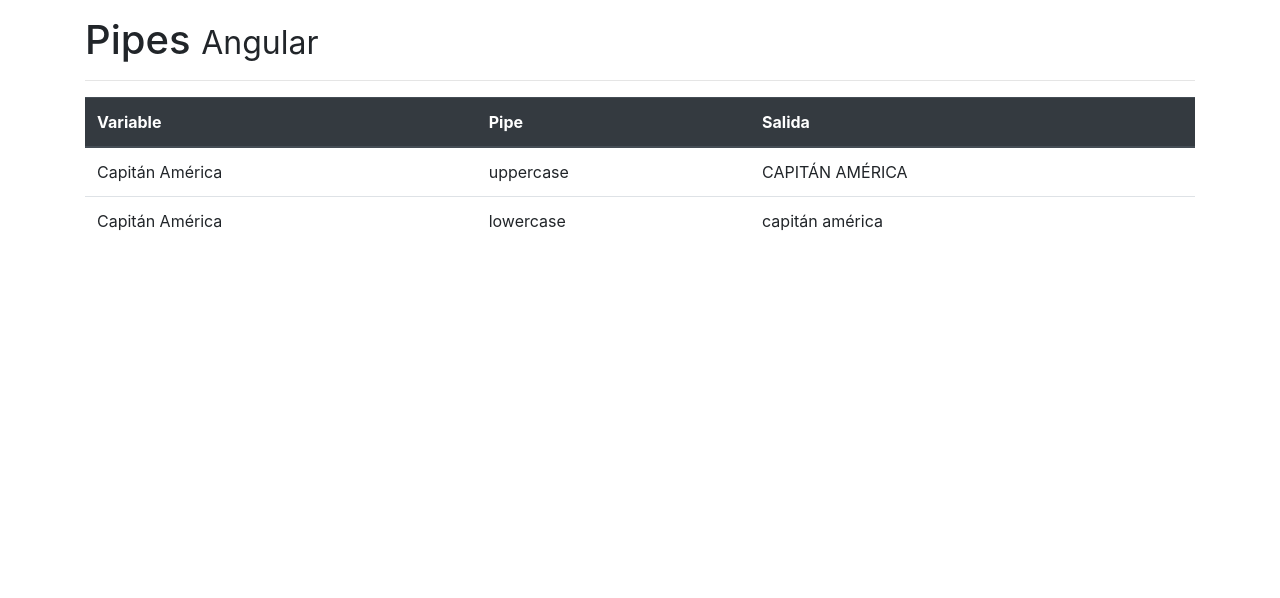
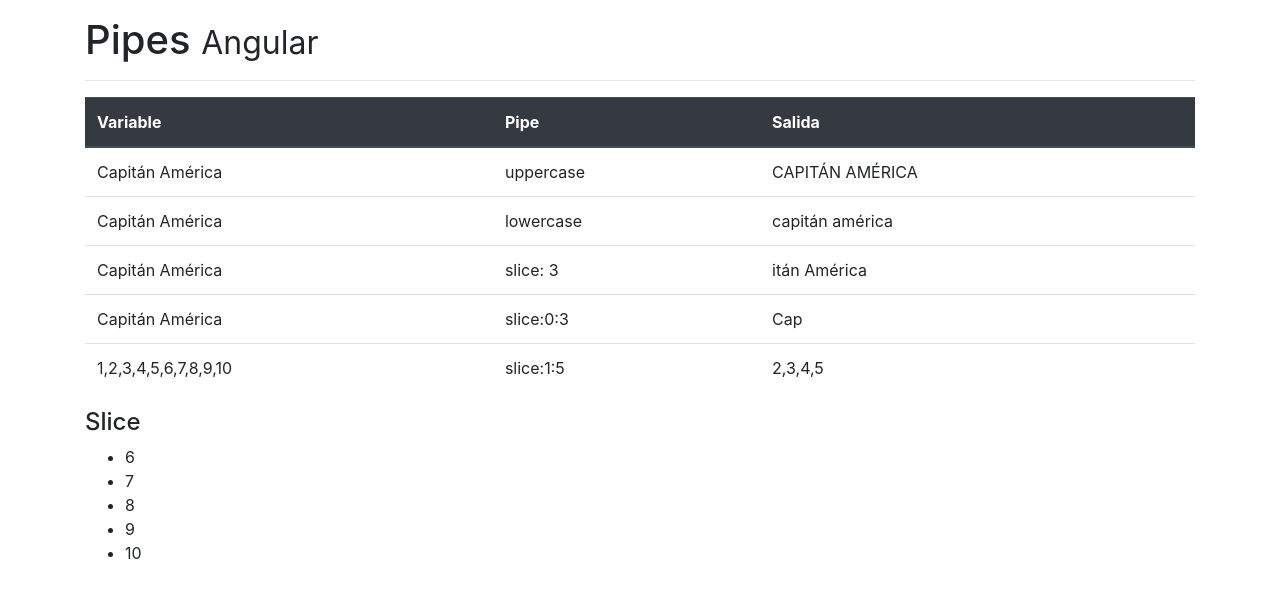
Before and after one commit to juanma77/spa-pipes, an Angular app: page / in a window 1280 px wide. Shown: the top 598 px of the page. Built offline with nearby package versions, Linux system fonts and the light colour scheme.

Commit message:
added slice pipe

```diff
--- a/src/app/app.component.html
+++ b/src/app/app.component.html
@@ -22,7 +22,30 @@
           <td>lowercase</td>
           <td>{{ nombre | lowercase }}</td>
         </tr>
+        <tr>
+          <!-- Corta las primeras 3 posiciones del nombre -->
+          <td>{{ nombre }}</td>
+          <td>slice: 3</td>
+          <td>{{ nombre | slice:3}}</td>
+        </tr>
+        <tr>
+          <!-- Mostrar de la posición adelante de cero hasta la tres-->
+          <td>{{ nombre }}</td>
+          <td>slice:0:3</td>
+          <td>{{ nombre | slice:0:3}}</td>
+        </tr>
+        <tr>
+          <!-- Mostrar de la posición adelante de la 1 a la 5-->
+          <td>{{ arreglo }}</td>
+          <td>slice:1:5</td>
+          <td>{{ arreglo | slice:1:5}}</td>
+        </tr>
       </tbody>
     </table>
+    <!-- Mostrar de la posición 5 en adelante hasta la 20 -->
+    <h4>Slice</h4>
+    <ul>
+      <li *ngFor="let item of arreglo | slice:5:20">{{ item }}</li>
+    </ul>
   </div>
 </div>
--- a/src/app/app.component.ts
+++ b/src/app/app.component.ts
@@ -9,4 +9,6 @@
   title = 'spa-pipes';
 
   public nombre: string = 'Capitán América';
+
+  public arreglo = [1,2,3,4,5,6,7,8,9,10];
 }
```
